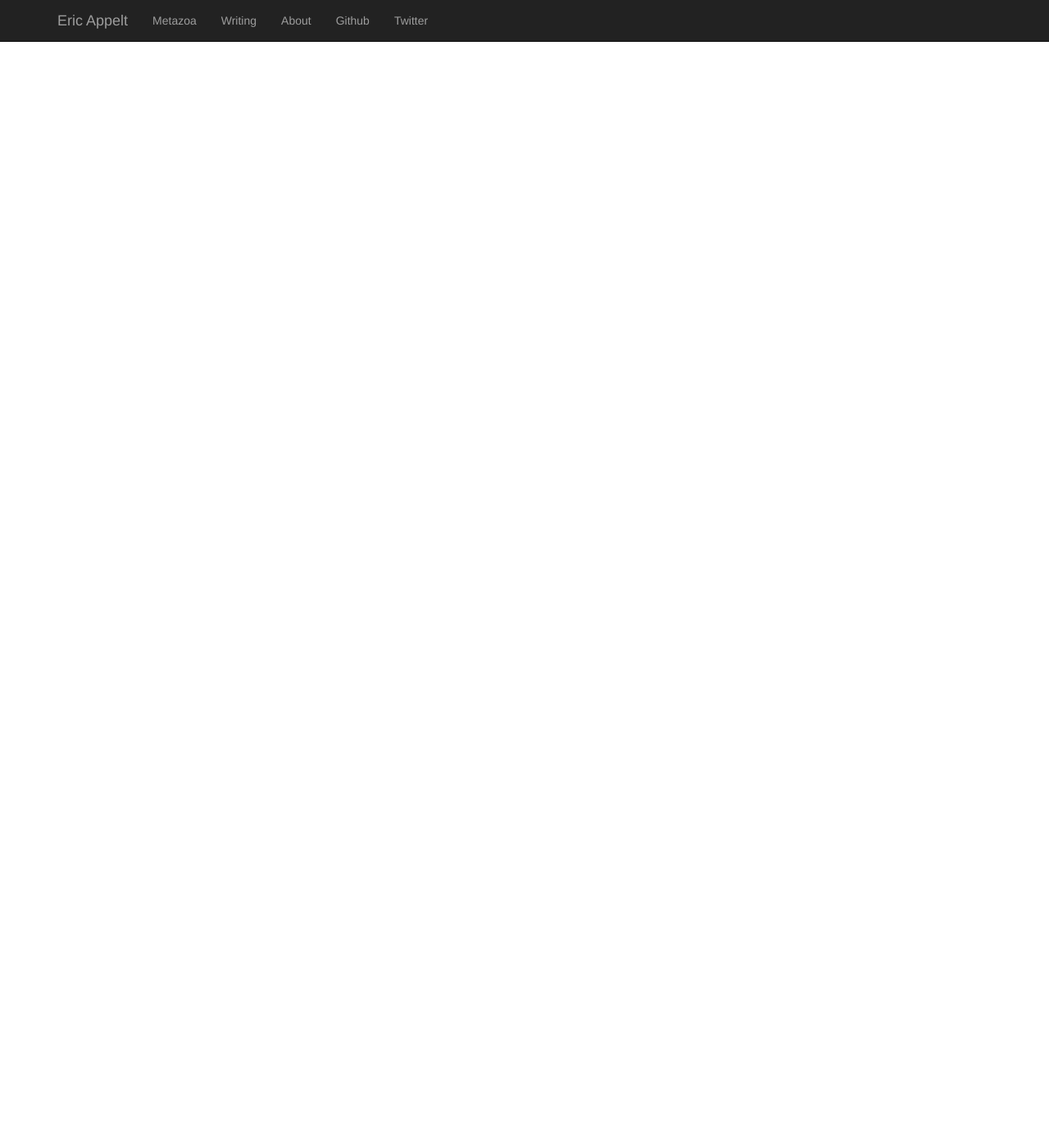
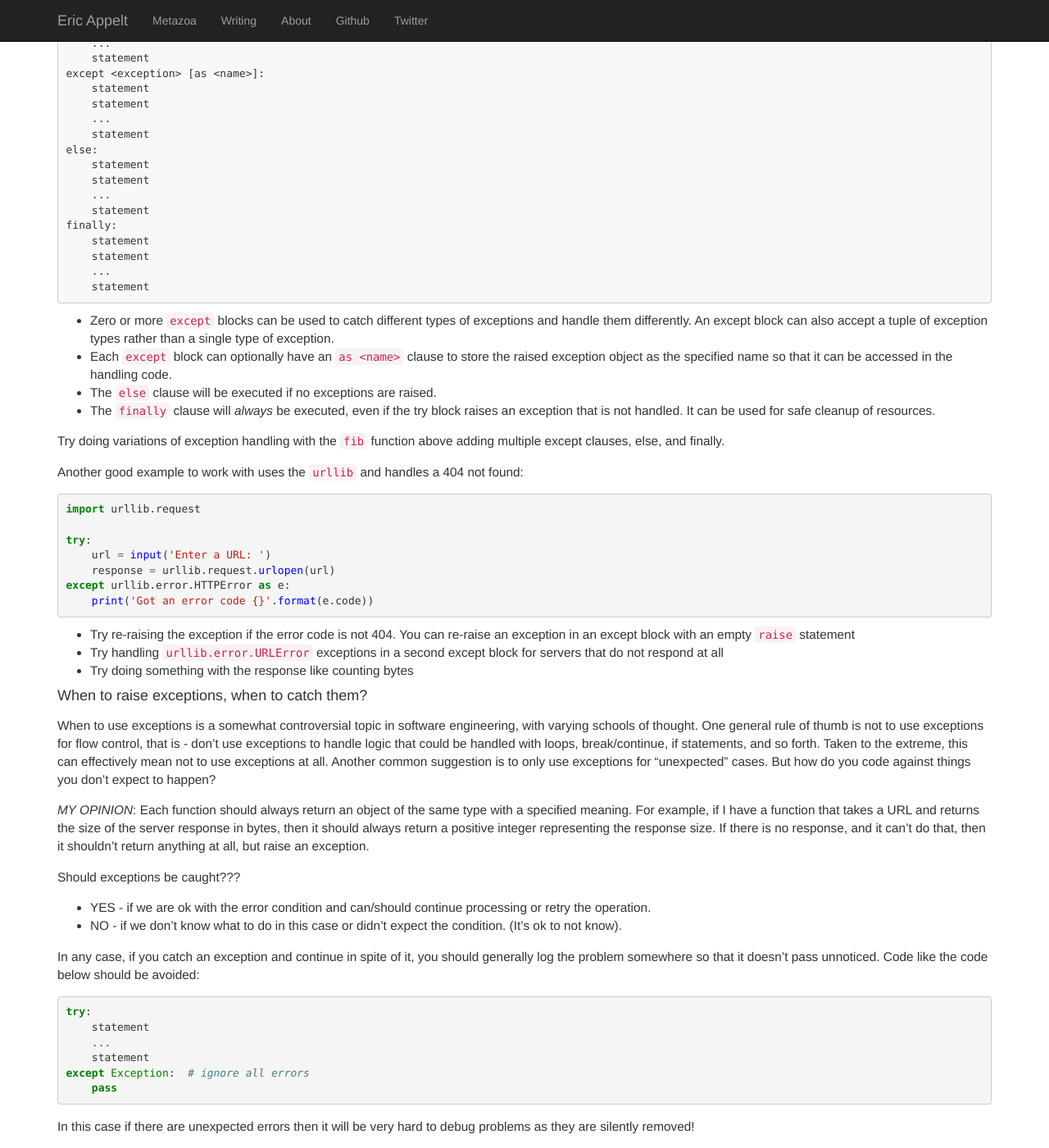
Before and after one commit to appeltel/website-ericappelt, a Jekyll site: the page built from pythonclass/session6.md, in a window 1280 px wide and 1400 px high, scrolled down 1346 px. Shown: the whole window at 82% size. Built offline with Jekyll 4.4.1, drawn with Linux system fonts in a browser that asks for light colours; nearby versions of some CDN libraries; some of the changed text lies outside the part shown.

Commit message:
Add some session 6 notes

````diff
--- a/pythonclass/session6.md
+++ b/pythonclass/session6.md
@@ -26,3 +26,136 @@ title: Session 6
 ---
 
 ### Session Notes
+
+#### Handling exceptions
+
+In python, exceptions are handled using a try/except block. Here is an
+example handling a `ValueError` raised from the previous Fibonacci function
+due to a negative number:
+
+{% highlight python %}
+def fib(n, a=0, b=1):
+    """
+    Return the nth number in the Fibonacci sequence
+    """
+    if n < 0:
+        raise ValueError('Cannot accept a negative number: {}'.format(n))
+    for _ in range(n):
+        a, b = b, a + b
+    return a
+
+try:
+    raw_num = input('Enter an integer: ')
+    num = int(raw_num)
+    result = fib(num)
+    print('The {}th Fibonacci Number is {}'.format(num, result))
+except ValueError:
+    print('{} is not a positive integer'.format(raw_num))
+{% endhighlight %}
+
+When executed, an exception raised within the call to `fib` will be caught
+by the except clause, and the `print` function will be executed.
+
+The general form of a try/except compound statement is as follows:
+
+```
+try:
+    statement
+    statement
+    ...
+    statement
+except <exception> [as <name>]:
+    statement
+    statement
+    ...
+    statement
+except <exception> [as <name>]:
+    statement
+    statement
+    ...
+    statement
+else:
+    statement
+    statement
+    ...
+    statement
+finally:
+    statement
+    statement
+    ...
+    statement
+```
+
+* Zero or more `except` blocks can be used to catch different types of
+  exceptions and handle them differently. An except block can also accept
+  a tuple of exception types rather than a single type of exception.
+* Each `except` block can optionally have an `as <name>` clause to store the
+  raised exception object as the specified name so that it can be accessed
+  in the handling code.
+* The `else` clause will be executed if no exceptions are raised.
+* The `finally` clause will *always* be executed, even if the try block
+  raises an exception that is not handled. It can be used for safe cleanup
+  of resources.
+
+Try doing variations of exception handling with the `fib` function above
+adding multiple except clauses, else, and finally.
+
+Another good example to work with uses the `urllib` and handles a
+404 not found:
+
+{% highlight python %}
+import urllib.request
+
+try:
+    url = input('Enter a URL: ')
+    response = urllib.request.urlopen(url)
+except urllib.error.HTTPError as e:
+    print('Got an error code {}'.format(e.code))
+{% endhighlight %}
+
+* Try re-raising the exception if the error code is not 404. You can re-raise
+  an exception in an except block with an empty `raise` statement
+* Try handling `urllib.error.URLError` exceptions in a second except block
+  for servers that do not respond at all
+* Try doing something with the response like counting bytes
+
+#### When to raise exceptions, when to catch them?
+
+When to use exceptions is a somewhat controversial topic in
+software engineering, with varying schools of thought. One general rule of
+thumb is not to use exceptions for flow control, that is - don't use
+exceptions to handle logic that could be handled with loops, break/continue,
+if statements, and so forth. Taken to the extreme, this can effectively mean
+not to use exceptions at all. Another common suggestion is to only use
+exceptions for "unexpected" cases. But how do you code against things you
+don't expect to happen?
+
+*MY OPINION*: Each function should always return an object of the same type
+with a specified meaning. For example, if I have a function that takes a URL
+and returns the size of the server response in bytes, then it should always
+return a positive integer representing the response size. If there is no
+response, and it can't do that, then it shouldn't return anything at all, but
+raise an exception.
+
+Should exceptions be caught???
+
+* YES - if we are ok with the error condition and can/should continue
+  processing or retry the operation.
+* NO - if we don't know what to do in this case or didn't expect the
+  condition. (It's ok to not know).
+
+In any case, if you catch an exception and continue in spite of it, you
+should generally log the problem somewhere so that it doesn't pass unnoticed.
+Code like the code below should be avoided:
+
+{% highlight python %}
+try:
+    statement
+    ...
+    statement
+except Exception:  # ignore all errors
+    pass
+{% endhighlight %}
+
+In this case if there are unexpected errors then it will be very hard to
+debug problems as they are silently removed!
````
